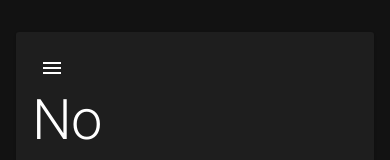
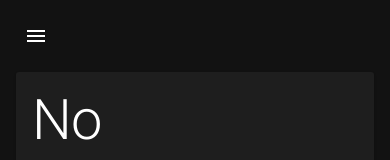
Before and after one commit to btleffler/btleffler.github.io, a Next.js app: page /blog in a window 390 px wide. Shown: the top 160 px of the page. Built offline with nearby package versions, Linux system fonts and the light colour scheme; what @mui/material-nextjs would draw is missing.

Commit message:
Fix some issues in the context and its use of the mediaQuery hook

```diff
--- a/src/ui/Blog/BlogLayout.tsx
+++ b/src/ui/Blog/BlogLayout.tsx
@@ -1,8 +1,9 @@
 import { ReactNode } from 'react';
 import Card from '@mui/material/Card';
 import Grid from '@mui/material/Grid2';
-import NavigationContextProvider from './Navigation/Context';
+import NavigationContextProvider from '@/ui/Blog/Navigation/Context';
 import NavDrawer from '@/ui/Blog/Navigation/Drawer';
+import NavToggle from '@/ui/Blog/Navigation/Toggle';
 import BlogPost from '@/blog/BlogPost';
 import { LinksMappedByDate } from '@/blog/types';
 
@@ -32,6 +33,7 @@ export default function BlogLayout ({
               yearIndex={ created.getFullYear() }
               monthIndex={ created.getMonth() } />
           </Card>
+          <NavToggle />
         </Grid>
         <Grid size={ { xs: 12, md: "grow" } }>
           { children }
--- a/src/ui/Blog/Navigation/Context.tsx
+++ b/src/ui/Blog/Navigation/Context.tsx
@@ -5,6 +5,8 @@ import {
   Dispatch,
   ReactNode,
   SetStateAction,
+  useContext,
+  useEffect,
   useState,
 } from 'react';
 import { useTheme } from '@mui/material/styles';
@@ -15,10 +17,14 @@ type NavigationState = {
   setDrawerOpen: Dispatch<SetStateAction<boolean>> | (() => void),
 };
 
-export const NavigationContext = createContext<NavigationState>({
+const NavigationContext = createContext<NavigationState>({
   drawerOpen: false,
   setDrawerOpen: () => {},
 });
+
+export function useNavigationContext() {
+  return useContext(NavigationContext);
+}
 
 export default function NavigationContextProvider ({
   children,
@@ -26,8 +32,22 @@ export default function NavigationContextProvider ({
   children: ReactNode,
 }) {
   const theme = useTheme();
-  const largeOrBigger = useMediaQuery(theme.breakpoints.up('lg'));
-  const [drawerOpen, setDrawerOpen] = useState<boolean>(largeOrBigger);
+  const match = useMediaQuery(theme.breakpoints.up('lg'));
+  const [drawerOpen, setDrawerOpen] = useState<boolean>(match);
+
+  useEffect(() => {
+    setDrawerOpen(match);
+  }, [setDrawerOpen, match]);
+
+  console.log('useMediaQuery', {
+    match,
+    xl: useMediaQuery(theme.breakpoints.up('xl')),
+    lg: useMediaQuery(theme.breakpoints.up('lg')),
+    md: useMediaQuery(theme.breakpoints.up('md')),
+    sm: useMediaQuery(theme.breakpoints.up('sm')),
+    xs: useMediaQuery(theme.breakpoints.up('xs')),
+  });
+  console.log('Context', { drawerOpen });
 
   const context = {
     drawerOpen,
--- a/src/ui/Blog/Navigation/Drawer/Group.tsx
+++ b/src/ui/Blog/Navigation/Drawer/Group.tsx
@@ -1,3 +1,5 @@
+'use client';
+
 import { ReactNode } from 'react';
 import List from '@mui/material/List';
 import ListItemText from '@mui/material/ListItemText';
--- a/src/ui/Blog/Navigation/Drawer/Item.tsx
+++ b/src/ui/Blog/Navigation/Drawer/Item.tsx
@@ -1,3 +1,5 @@
+'use client';
+
 import ListItemButton from '@mui/material/ListItemButton';
 import ListItemText from '@mui/material/ListItemText';
 
--- a/src/ui/Blog/Navigation/Drawer/index.tsx
+++ b/src/ui/Blog/Navigation/Drawer/index.tsx
@@ -1,7 +1,8 @@
-import { useContext } from 'react';
+'use client';
+
 import Drawer from '@mui/material/Drawer';
 import List from '@mui/material/List';
-import { NavigationContext } from '../Context';
+import { useNavigationContext } from '../Context';
 import Group from './Group';
 import Item from './Item';
 import {
@@ -21,7 +22,7 @@ export default function Navigation ({
   slug: string,
   yearIndex: number,
 }) {
-  const { drawerOpen } = useContext(NavigationContext);
+  const { drawerOpen } = useNavigationContext();
 
   // Map out all the links/nav groups
   const links = posts.map((
@@ -67,6 +68,8 @@ export default function Navigation ({
     );
   });
 
+  console.log('Drawer', { drawerOpen });
+
   return (
     <Drawer open={ drawerOpen } variant="persistent">
       <List
--- a/src/ui/Blog/Navigation/Toggle.tsx
+++ b/src/ui/Blog/Navigation/Toggle.tsx
@@ -1,15 +1,19 @@
-import { useContext } from 'react';
+'use client';
+
 import IconButton from '@mui/material/IconButton';
+import KeyboardArrowLeftIcon from '@mui/icons-material/KeyboardArrowLeft';
 import MenuIcon from '@mui/icons-material/Menu';
-import { NavigationContext } from './Context';
+import { useNavigationContext } from './Context';
 
 export default function Toggle () {
-  const { setDrawerOpen } = useContext(NavigationContext);
+  const { drawerOpen, setDrawerOpen } = useNavigationContext();
   const handleClick = () => setDrawerOpen((open) => !open);
+
+  console.log('Toggle', { drawerOpen });
 
   return (
     <IconButton onClick={ handleClick }>
-      <MenuIcon />
+      { drawerOpen ? <KeyboardArrowLeftIcon /> : <MenuIcon /> }
     </IconButton>
   );
 }
--- a/src/ui/Blog/RenderedPost.tsx
+++ b/src/ui/Blog/RenderedPost.tsx
@@ -3,7 +3,6 @@ import Card from '@mui/material/Card';
 import Grid from '@mui/material/Grid2';
 import Typography from '@mui/material/Typography';
 import MuiMarkdown from 'mui-markdown';
-import NavToggle from '@/ui/Blog/Navigation/Toggle';
 
 export default function RenderedPost({
   content,
@@ -23,7 +22,6 @@ export default function RenderedPost({
           direction="row"
           spacing={ 1 }>
           <Grid size="grow">
-            <NavToggle />
             <Typography variant="h1">{ title }</Typography>
           </Grid>
           <Grid size="auto" alignContent="end">
```
